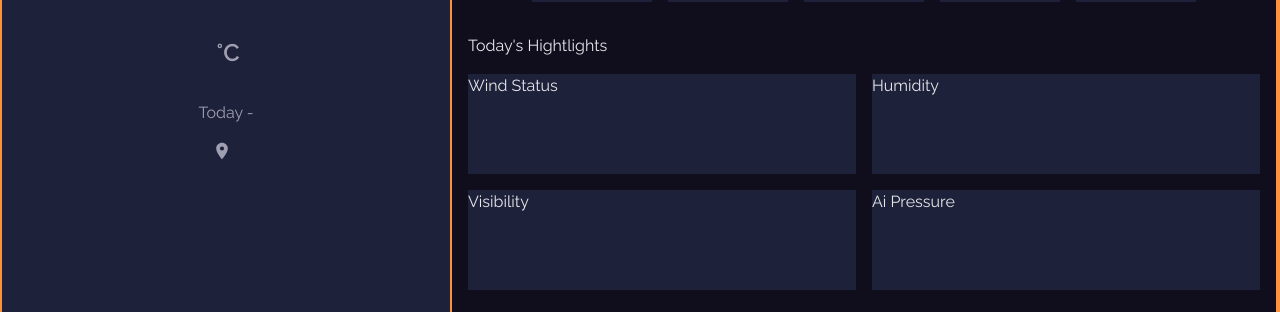
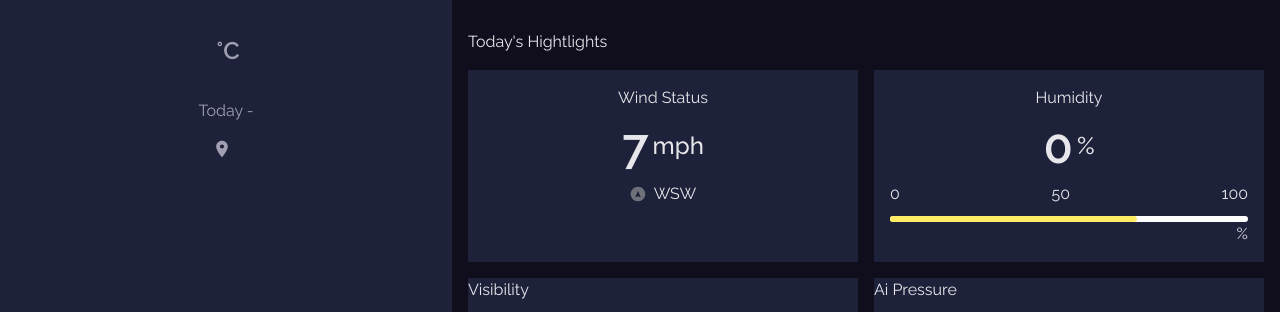
Before and after one commit to houssam-developer/weather-app, a React (Vite) app: page / in a window 1280 px wide. Shown: the part 206-518 px from the top of the page. Built offline with nearby package versions, Linux system fonts and the light colour scheme; no server answers; grey boxes are pictures that could not be loaded.

Commit message:
refactor: add progressbar for humidity

```diff
--- a/src/App.jsx
+++ b/src/App.jsx
@@ -2,7 +2,7 @@
 import { useEffect, useRef, useState } from 'react';
 import './App.scss';
 import { weatherService } from './services/WeatherService';
-import { MdLocationSearching, MdLocationOn } from "react-icons/md";
+import { MdLocationSearching, MdLocationOn, MdAssistantNavigation } from "react-icons/md";
 
 
 const TemperatureType = {
@@ -63,7 +63,7 @@ function App() {
 	}, [])
 
 	return (
-		<div className="flex flex-col md:flex-row h-full border-2 border-orange-400">
+		<div className="flex flex-col md:flex-row min-h-full">
 
 			{/* Today Recap */}
 			<div className='flex-[1_1_300px] min-w-[280px]  min-h-screen bg-[#1e213a] flex flex-col'>
@@ -93,7 +93,7 @@ function App() {
 				</div>
 			</div>
 
-			<div className='flex-grow text-[#E7E7EB] border-2 border-orange-400 flex flex-col'>
+			<div className='flex-grow text-[#E7E7EB] flex flex-col'>
 				{/* NEXT DAYS */}
 				<div className=' p-4 flex flex-wrap gap-4 justify-center '>
 					<div className='flex flex-col items-center justify-center bg-[#1e213a] p-2 flex-[0_1_120px]'>
@@ -185,13 +185,41 @@ function App() {
 					<h3>Today's Hightlights</h3>
 					<div className='flex flex-wrap gap-4'>
 						{/* Wind Status */}
-						<div className='bg-[#1e213a] min-w-[50px] min-h-[100px] flex-[1_1_280px]'>Wind Status</div>
+						<div className='p-4 bg-[#1e213a] min-w-[50px] min-h-[100px] flex-[1_1_280px] flex flex-col items-center gap-3'>
+							<h4>Wind Status</h4>
+							<div className='flex items-center gap-1'>
+								<span className='text-5xl font-semibold'>7</span>
+								<span className='text-2xl font-medium'>mph</span>
+							</div>
+							<div className='flex items-center gap-2'>
+								<MdAssistantNavigation fill='#6E707A' />
+								<span>WSW</span>
+							</div>
+						</div>
+
 						{/* Humidity */}
-						<div className='bg-[#1e213a] min-w-[50px] min-h-[100px] flex-[1_1_280px]'>Humidity</div>
+						<div className='p-4 bg-[#1e213a] min-w-[50px] min-h-[100px] flex-[1_1_280px] flex flex-col items-center gap-3'>
+							<h4>Humidity</h4>
+							<div className='flex items-center gap-1'>
+								<span className='text-5xl font-semibold'>{weatherHumidity}</span>
+								<span className='text-2xl font-medium'>%</span>
+							</div>
+							<div className='w-full'>
+								<div className='flex items-center justify-between humidity-bar'>
+									<span>0</span>
+									<span>50</span>
+									<span>100</span>
+								</div>
+								<div className='flex justify-end'>%</div>
+							</div>
+						</div>
+
 						{/* Visibility */}
 						<div className='bg-[#1e213a] min-w-[50px] min-h-[100px] flex-[1_1_280px]'>Visibility</div>
+
 						{/* Air Pressure */}
 						<div className='bg-[#1e213a] min-w-[50px] min-h-[100px] flex-[1_1_280px]'>Ai Pressure</div>
+
 					</div>
 				</div>
 
--- a/src/App.scss
+++ b/src/App.scss
@@ -0,0 +1,26 @@
+:root {
+	--humidity-percent: 69;
+}
+
+.humidity-bar {
+	position: relative;
+	padding-bottom: 1em;
+
+	&::before {
+		position: absolute;
+		content: '';
+		bottom: 0;
+		width: 100%;
+
+		@apply border-[3px] border-white rounded;
+	}
+
+	&::after {
+		position: absolute;
+		content: '';
+		bottom: 0;
+		width: calc(var(--humidity-percent) * 1%);
+
+		@apply border-[3px] border-[#FFEC65] rounded;
+	}
+}
```
